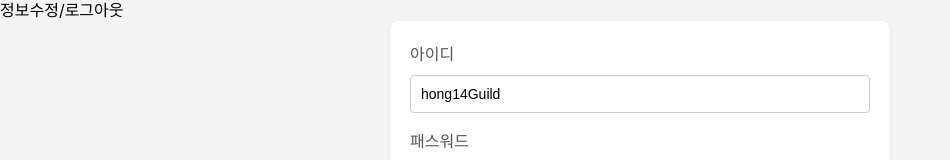
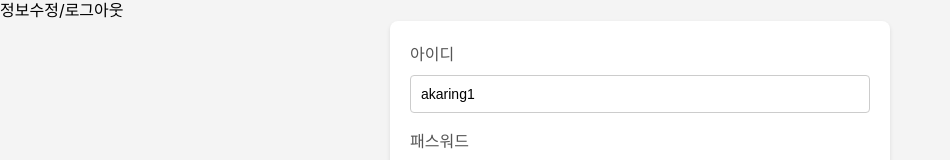
Before and after one commit to miss-gif/react-lecture, a React (Create React App) app: page /login in a window 1280 px wide. Shown: the part 275-435 px from the top of the page, without its empty margins (0-950 px from the left). Built offline with nearby package versions, Linux system fonts and the light colour scheme.

Commit message:
Docs : axios, cookie, localStorage, seeionStorage 활용

```diff
--- a/src/pages/member/Join.js
+++ b/src/pages/member/Join.js
@@ -7,7 +7,7 @@ const Join = () => {
   const navigate = useNavigate();
 
   // 입력할 항목 변수
-  const [userId, setUserId] = useState("hong14Guild");
+  const [userId, setUserId] = useState("akaring1");
   const [userEmail, setUserEmail] = useState("");
   const [userPass, setUserPass] = useState("Abc@1234");
   const [userPass2, setUserPass2] = useState("");
--- a/src/pages/member/Login.js
+++ b/src/pages/member/Login.js
@@ -27,7 +27,11 @@ const Login = () => {
       // console.log(userPass);
       // localStorage.setItem("userid", userId);
       // sessionStorage.setItem("userid", userId);
-      setCookie("userid", userId, {});
+      setCookie("userid", userId, {
+        path: "/",
+        expire: new Date(Date.now() + 86400e3), // 1일 후 만료시간 설정
+        maxAge: 86400, // 1일 동안 유효
+      });
       //setUserId(userId);
       setIsUser(userId);
       navigate("/");
@@ -37,7 +41,7 @@ const Login = () => {
     setIsModal(false);
   };
 
-  const [userId, setUserId] = useState("hong14Guild");
+  const [userId, setUserId] = useState("akaring1");
   const [userPass, setUserPass] = useState("Abc@1234");
   // 로그인 성공 여부
   const [isSuccess, setIsSuccess] = useState(false);
--- a/src/utils/cookie.js
+++ b/src/utils/cookie.js
@@ -9,3 +9,7 @@ export const setCookie = (name, value, options) => {
 export const getCookie = name => {
   return cookies.get(name);
 };
+
+export const removeCookie = name => {
+  return cookies.removeCookie(name, { path: "/" });
+};
```
Also changed, not shown: 1 other file (tests, documents, lock files or other folders).
